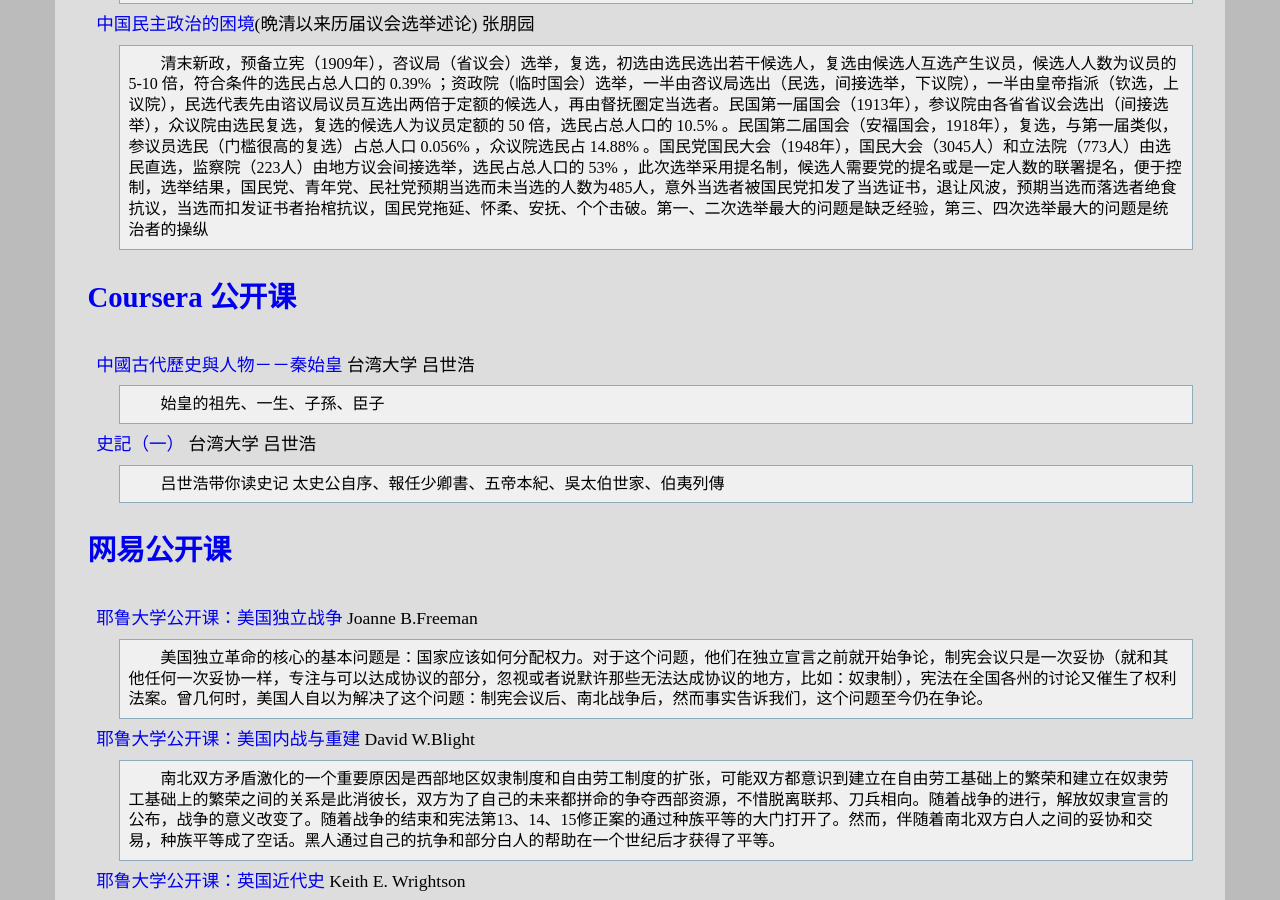
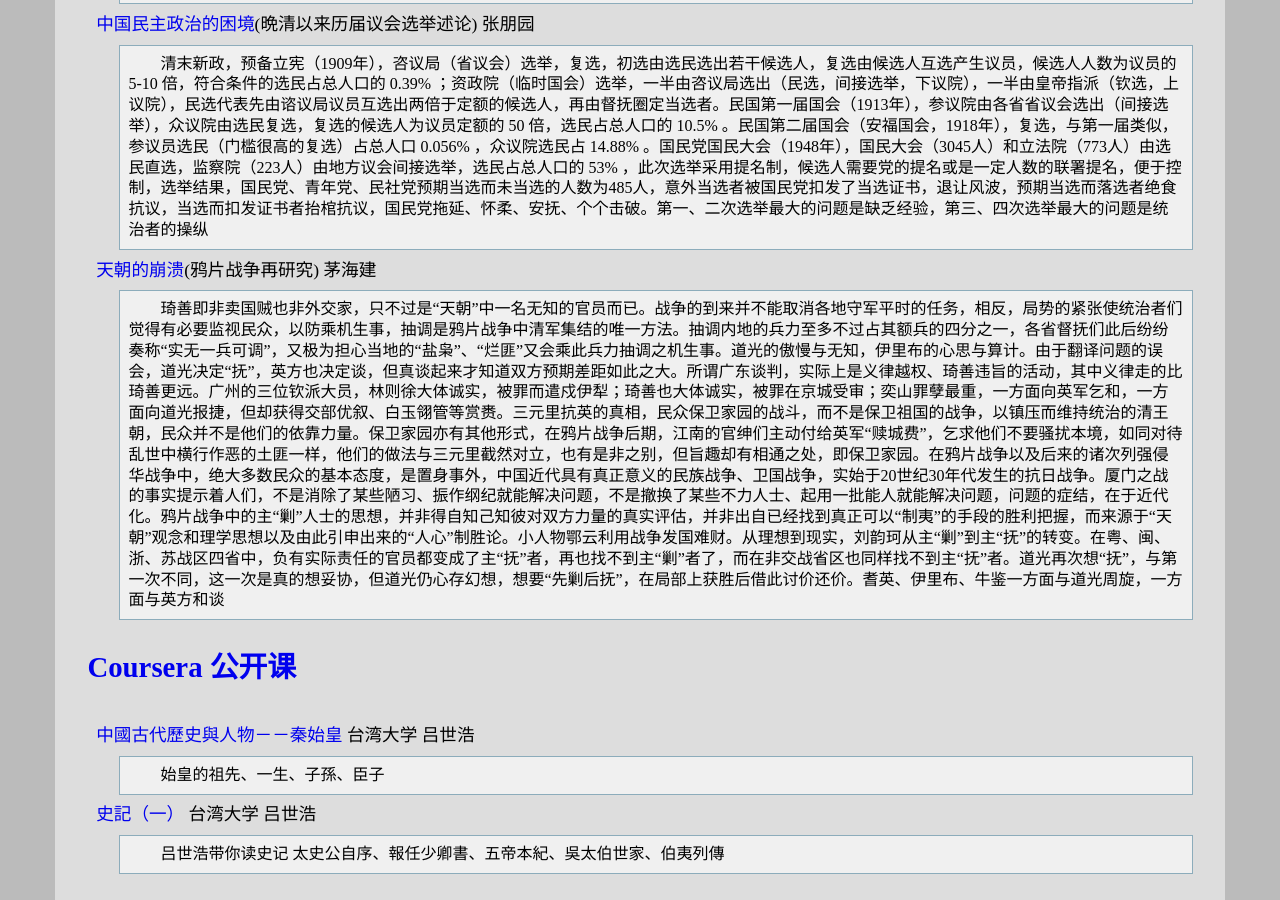
Before and after one commit to leiqin/leiqin.github.io, a Jekyll site: the page built from shoucang/history.markdown, in a window 1280 px wide and 900 px high, scrolled down 2365 px. Built offline with Jekyll 4.4.1, drawn with Linux system fonts in a browser that asks for light colours.

Commit message:
+ 添加以史为镜 天朝的崩溃

```diff
--- a/shoucang/history.markdown
+++ b/shoucang/history.markdown
@@ -72,6 +72,9 @@ title: 以史为镜
 
 [中国民主政治的困境](https://book.douban.com/subject/2363132/)(晩清以来历届议会选举述论) 张朋园
 :	清末新政，预备立宪（1909年），咨议局（省议会）选举，复选，初选由选民选出若干候选人，复选由候选人互选产生议员，候选人人数为议员的 5-10 倍，符合条件的选民占总人口的 0.39% ；资政院（临时国会）选举，一半由咨议局选出（民选，间接选举，下议院），一半由皇帝指派（钦选，上议院），民选代表先由谘议局议员互选出两倍于定额的候选人，再由督抚圈定当选者。民国第一届国会（1913年），参议院由各省省议会选出（间接选举），众议院由选民复选，复选的候选人为议员定额的 50 倍，选民占总人口的 10.5% 。民国第二届国会（安福国会，1918年），复选，与第一届类似，参议员选民（门槛很高的复选）占总人口 0.056% ，众议院选民占 14.88% 。国民党国民大会（1948年），国民大会（3045人）和立法院（773人）由选民直选，监察院（223人）由地方议会间接选举，选民占总人口的 53% ，此次选举采用提名制，候选人需要党的提名或是一定人数的联署提名，便于控制，选举结果，国民党、青年党、民社党预期当选而未当选的人数为485人，意外当选者被国民党扣发了当选证书，退让风波，预期当选而落选者绝食抗议，当选而扣发证书者抬棺抗议，国民党拖延、怀柔、安抚、个个击破。第一、二次选举最大的问题是缺乏经验，第三、四次选举最大的问题是统治者的操纵
+
+[天朝的崩溃](https://book.douban.com/subject/1675478/)(鸦片战争再研究) 茅海建
+:	琦善即非卖国贼也非外交家，只不过是“天朝”中一名无知的官员而已。战争的到来并不能取消各地守军平时的任务，相反，局势的紧张使统治者们觉得有必要监视民众，以防乘机生事，抽调是鸦片战争中清军集结的唯一方法。抽调内地的兵力至多不过占其额兵的四分之一，各省督抚们此后纷纷奏称“实无一兵可调”，又极为担心当地的“盐枭”、“烂匪”又会乘此兵力抽调之机生事。道光的傲慢与无知，伊里布的心思与算计。由于翻译问题的误会，道光决定“抚”，英方也决定谈，但真谈起来才知道双方预期差距如此之大。所谓广东谈判，实际上是义律越权、琦善违旨的活动，其中义律走的比琦善更远。广州的三位钦派大员，林则徐大体诚实，被罪而遣戍伊犁；琦善也大体诚实，被罪在京城受审；奕山罪孽最重，一方面向英军乞和，一方面向道光报捷，但却获得交部优叙、白玉翎管等赏赉。三元里抗英的真相，民众保卫家园的战斗，而不是保卫祖国的战争，以镇压而维持统治的清王朝，民众并不是他们的依靠力量。保卫家园亦有其他形式，在鸦片战争后期，江南的官绅们主动付给英军“赎城费”，乞求他们不要骚扰本境，如同对待乱世中横行作恶的土匪一样，他们的做法与三元里截然对立，也有是非之别，但旨趣却有相通之处，即保卫家园。在鸦片战争以及后来的诸次列强侵华战争中，绝大多数民众的基本态度，是置身事外，中国近代具有真正意义的民族战争、卫国战争，实始于20世纪30年代发生的抗日战争。厦门之战的事实提示着人们，不是消除了某些陋习、振作纲纪就能解决问题，不是撤换了某些不力人士、起用一批能人就能解决问题，问题的症结，在于近代化。鸦片战争中的主“剿”人士的思想，并非得自知己知彼对双方力量的真实评估，并非出自已经找到真正可以“制夷”的手段的胜利把握，而来源于“天朝”观念和理学思想以及由此引申出来的“人心”制胜论。小人物鄂云利用战争发国难财。从理想到现实，刘韵珂从主“剿”到主“抚”的转变。在粤、闽、浙、苏战区四省中，负有实际责任的官员都变成了主“抚”者，再也找不到主“剿”者了，而在非交战省区也同样找不到主“抚”者。道光再次想“抚”，与第一次不同，这一次是真的想妥协，但道光仍心存幻想，想要“先剿后抚”，在局部上获胜后借此讨价还价。耆英、伊里布、牛鉴一方面与道光周旋，一方面与英方和谈
 
 ### [Coursera 公开课](https://www.coursera.org/)
 
--- a/shoucang/revelation.markdown
+++ b/shoucang/revelation.markdown
@@ -329,7 +329,7 @@ title: 克雷圣经
 :	文章 王海涛：[每场运动都终将失败，却找不到胜利者](http://news.sina.com.cn/zl/ruijian/2016-04-06/09215742.shtml) 时至今日，我相信还会有人会告诉我平坟的好处，可是我只想问一句，一个事情即便对我有好处，就可以不经我同意强制我去做么？——各种美好的改革，大致就是如此。
 
 道德的批判最是无情。而批判一旦升至道德的层面，事情的细节便失去了原有的意义，至于细节中所包含的各种信息、教训更是成了毫无用处的废物
-:	图书 [天朝的崩溃](https://book.douban.com/subject/1675478/) 第三章 “剿”“抚”“剿”的回旋
+:	图书 [《天朝的崩溃》](https://book.douban.com/subject/1675478/) 第三章 “剿”“抚”“剿”的回旋
 
 * * *
 
```
